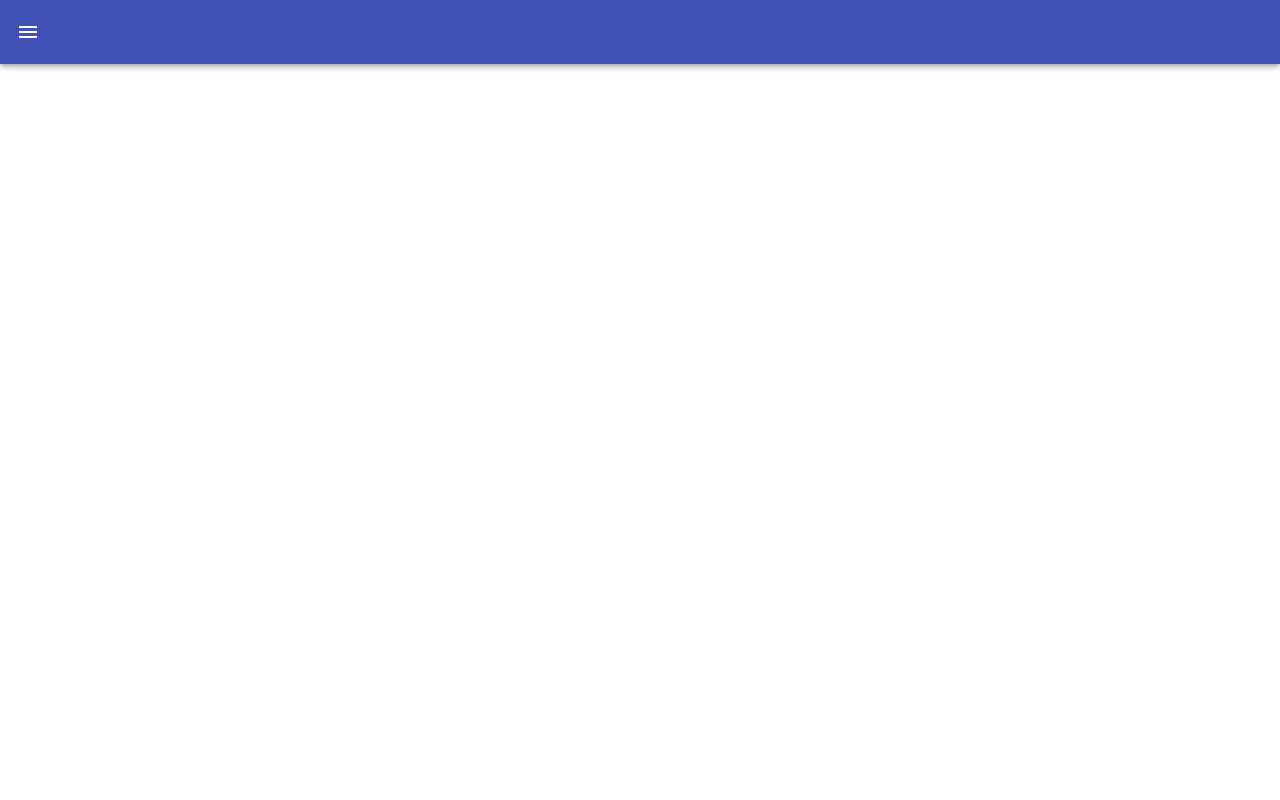
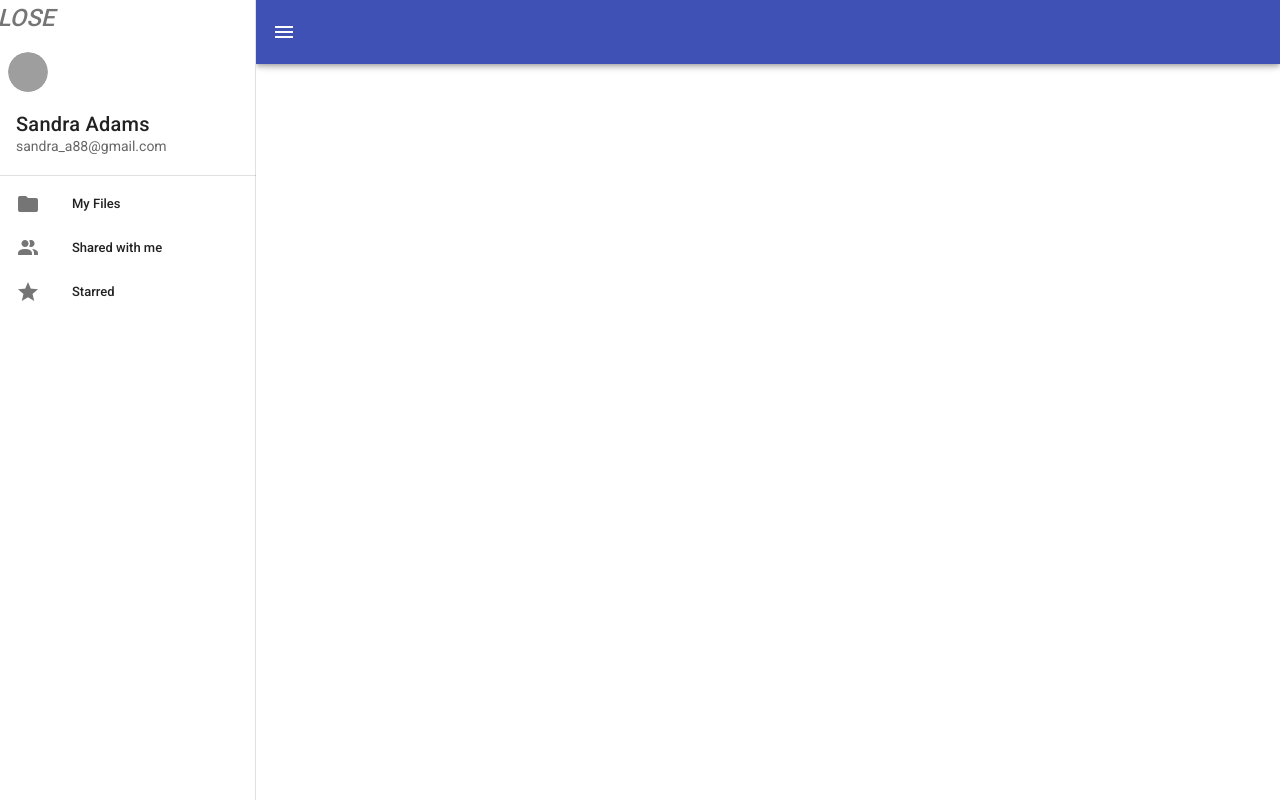
Before and after one commit to kkan0615/all-in-one, a Vue app in the folder vue-typescript-admin-template/: page /dashboard in a window 1280 px wide. Built offline with nearby package versions, Linux system fonts and the light colour scheme; grey boxes are pictures that could not be loaded.

Commit message:
Update layout

```diff
--- a/vue-typescript-admin-template/src/layout/base/components/AppBar/index.vue
+++ b/vue-typescript-admin-template/src/layout/base/components/AppBar/index.vue
@@ -19,11 +19,11 @@ import {isLight} from '@/utils/color'
     name: 'BaseLayout',
   })
 export default class BaseLayout extends Vue {
-    @Prop() private navigationStatus !: 'open' | 'close'
+    @Prop() private readonly navigationStatus !: boolean
 
     @Emit('changeNavigationStatus')
     public changeNavigationStatus () {
-      return this.navigationStatus === 'open' ? 'close' : 'open'
+      return !this.navigationStatus
     }
 
     public get isLight () {
--- /dev/null
+++ b/vue-typescript-admin-template/src/layout/base/components/NavigationDrawer/index.vue
@@ -0,0 +1,86 @@
+<template>
+  <v-navigation-drawer
+    :permanent="permanent"
+    :expand-on-hover="permanent"
+    app
+    :value="navigationStatus"
+    @input="changeNavigationStatus"
+  >
+    <div>
+      <v-spacer />
+      <v-btn
+        text
+        icon
+        @click="changePermanentStatus"
+      >
+        <v-icon>
+          close
+        </v-icon>
+      </v-btn>
+    </div>
+    <v-list>
+      <v-list-item class="px-2">
+        <v-list-item-avatar>
+          <v-img src="https://randomuser.me/api/portraits/women/85.jpg" />
+        </v-list-item-avatar>
+      </v-list-item>
+
+      <v-list-item link>
+        <v-list-item-content>
+          <v-list-item-title class="title">
+            Sandra Adams
+          </v-list-item-title>
+          <v-list-item-subtitle>sandra_a88@gmail.com</v-list-item-subtitle>
+        </v-list-item-content>
+      </v-list-item>
+    </v-list>
+
+    <v-divider />
+
+    <v-list
+      nav
+      dense
+    >
+      <v-list-item link>
+        <v-list-item-icon>
+          <v-icon>mdi-folder</v-icon>
+        </v-list-item-icon>
+        <v-list-item-title>My Files</v-list-item-title>
+      </v-list-item>
+      <v-list-item link>
+        <v-list-item-icon>
+          <v-icon>mdi-account-multiple</v-icon>
+        </v-list-item-icon>
+        <v-list-item-title>Shared with me</v-list-item-title>
+      </v-list-item>
+      <v-list-item link>
+        <v-list-item-icon>
+          <v-icon>mdi-star</v-icon>
+        </v-list-item-icon>
+        <v-list-item-title>Starred</v-list-item-title>
+      </v-list-item>
+    </v-list>
+  </v-navigation-drawer>
+</template>
+s
+<script lang="ts">
+import { Component, Vue, Prop, Emit } from 'vue-property-decorator'
+
+  @Component({
+    name: 'NavigationDrawer',
+  })
+export default class NavigationDrawer extends Vue {
+  @Prop() private readonly navigationStatus!: boolean
+
+  public permanent = false
+
+  @Emit('changeNavigationStatus')
+  public changeNavigationStatus (status: boolean) {
+    return status
+  }
+
+  public changePermanentStatus () {
+    this.permanent = !this.permanent
+  }
+}
+</script>
--- a/vue-typescript-admin-template/src/layout/base/index.vue
+++ b/vue-typescript-admin-template/src/layout/base/index.vue
@@ -1,6 +1,10 @@
 <template>
   <v-app>
     <AppBar
+      :navigation-status="navigationStatus"
+      @changeNavigationStatus="changeNavigationStatus"
+    />
+    <NavigationDrawer
       :navigation-status="navigationStatus"
       @changeNavigationStatus="changeNavigationStatus"
     />
@@ -21,33 +25,33 @@
             sm="12"
             md="11"
           >
-<!--            <transition name="fade-transform" mode="out-in" appear>-->
-              <router-view  />
-<!--            :key="key" is in Router-view-->
-<!--            </transition>-->
+            <!--            <transition name="fade-transform" mode="out-in" appear>-->
+            <router-view />
+            <!--            :key="key" is in Router-view-->
+            <!--            </transition>-->
           </v-col>
         </v-row>
       </v-container>
     </v-main>
-
   </v-app>
 </template>
 
 <script lang="ts">
 import { Component, Vue } from 'vue-property-decorator'
 import AppBar from './components/AppBar/index.vue'
+import NavigationDrawer from './components/NavigationDrawer/index.vue'
 
   @Component({
     name: 'BaseLayout',
     components: {
-      AppBar
+      AppBar,
+      NavigationDrawer
     }
   })
 export default class BaseLayout extends Vue {
-  //TODO: 나중에는 Cookie에 저장된 것을 가져올 예정
-  public navigationStatus: 'open' | 'close' = 'open'
+  public navigationStatus = true
 
-  public changeNavigationStatus (status: 'open' | 'close') {
+  public changeNavigationStatus (status: boolean) {
     this.navigationStatus = status
   }
 }
--- a/vue-typescript-admin-template/src/views/dashboard/main/index.vue
+++ b/vue-typescript-admin-template/src/views/dashboard/main/index.vue
@@ -3,7 +3,7 @@
     MainDashboard
   </div>
 </template>
-s
+
 <script lang="ts">
 import { Component, Vue } from 'vue-property-decorator'
 
```
Also changed, not shown: vue-typescript-admin-template/.eslintrc.js.
